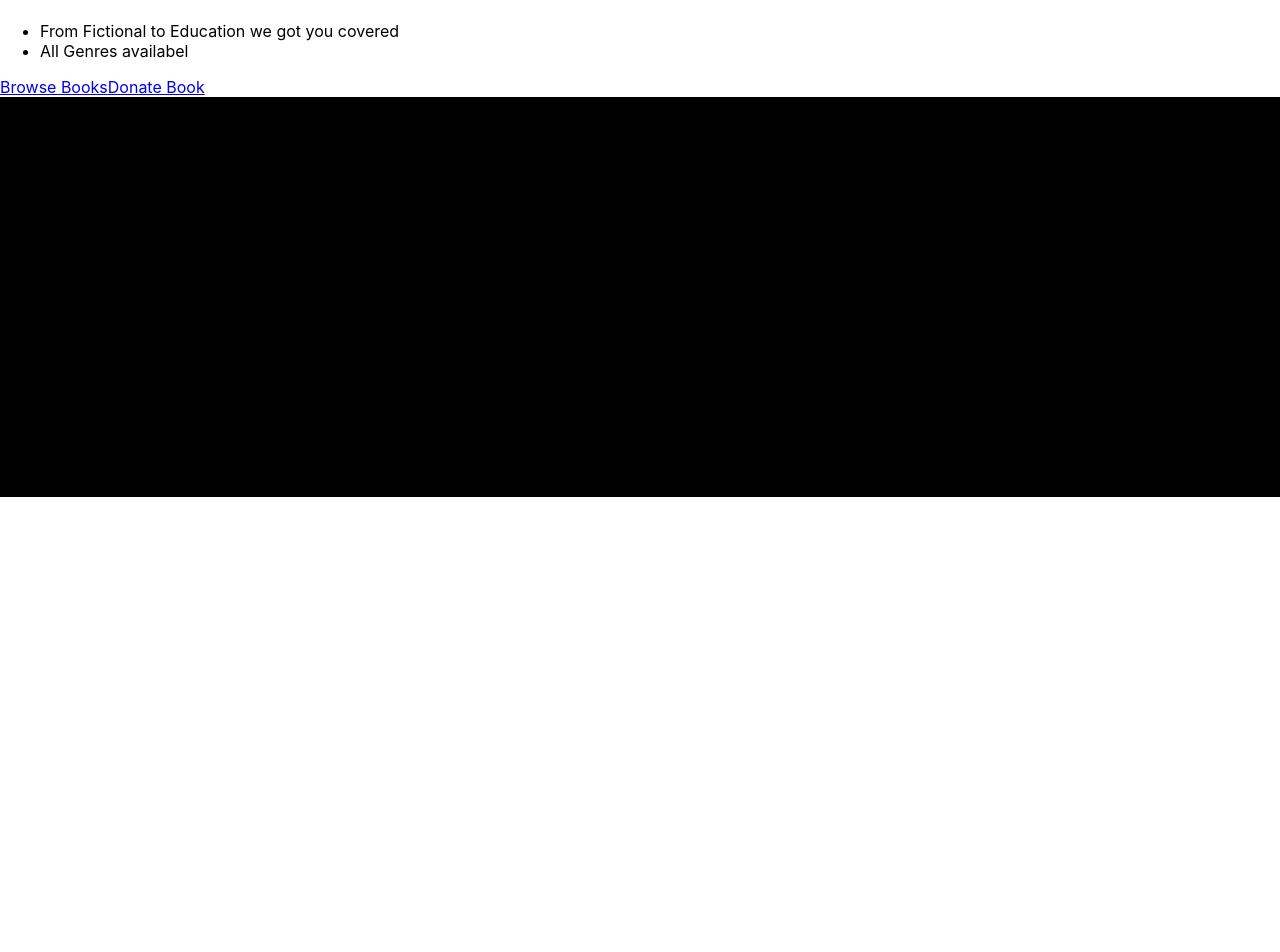
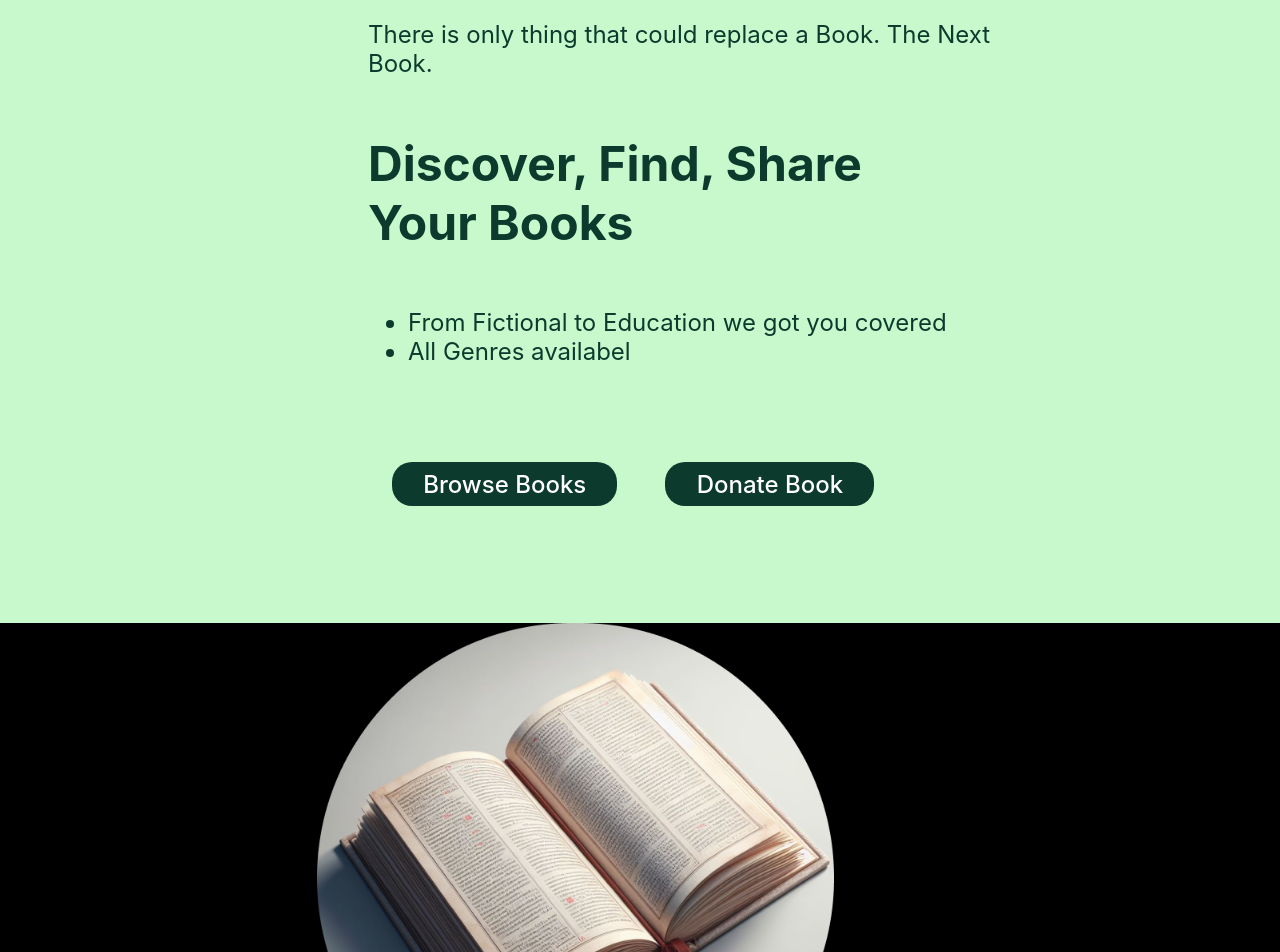
Before and after one commit to shivchopra37/Project, a React (Create React App) app in the folder PROJECT/bookverse/: page / in a window 1280 px wide. Shown: the part 200-1152 px from the top of the page. Before the commit the page ends 800 px from the top, so only its background shows below. Built offline with nearby package versions, Linux system fonts and the light colour scheme; a web font is replaced by a local one.

Commit message:
main page

```diff
--- /dev/null
+++ b/PROJECT/bookverse/src/Components/Main/main.css
@@ -0,0 +1,43 @@
+.main-container{
+    display: flex;
+    flex-direction: row;
+    align-items: center;
+    justify-content: center;
+    height: 90vh;
+    background-color: #C7F9CC;
+    flex-wrap: wrap;
+}
+.main-container .left{
+    display: flex;
+    flex-direction: column;
+    /* align-items: center; */
+    justify-content: center;
+    width: 50%;
+    height: 100%;
+    background-color: #C7F9CC;
+    font-size: 1.5em;
+    margin-left: 4em;
+    color:#0C3A2D;
+    flex-wrap: wrap;
+}
+.main-container .left .c4{
+    display: flex;
+    flex-direction: row;
+    align-items: center;
+    /* justify-content: center; */
+    margin-top: 2em;
+    flex-wrap: wrap;
+}
+.main-container .left .c4 a{
+    text-decoration: none;
+    color: #0C3A2D;
+    margin: 1em;
+    padding: 0.3em 1.3em;
+    border-radius: 20px;
+    background-color: #0C3A2D;
+    color: #fff;
+
+    /* font-size: 1.5em; */
+    font-weight: 500;
+
+}
--- a/PROJECT/bookverse/src/Components/Main/main.js
+++ b/PROJECT/bookverse/src/Components/Main/main.js
@@ -1,14 +1,15 @@
 import { Link } from "react-router-dom";
+import './main.css'
 const Main=()=>{
     return(
-        <div className="container">
+        <div className="main-container">
             <div className="left">
                 <div className="c1">
                     <p>There is only thing that could replace a Book. The Next Book.</p>
                 </div>
                 <div className="c2">
                     <h1>
-                        Discover, Find, Share Your Books
+                        Discover, Find, Share <br />Your Books
                     </h1>
                 </div>
                 <div className="c3">
@@ -23,7 +24,21 @@ const Main=()=>{
                     <Link to="">Donate Book</Link>
                 </div>
             </div>
-            <div className="right"></div>
+            <div className="right">
+            <img
+                src="/Images/book1.png"
+                alt=""
+                useMap="#image_map"
+                style={{
+                    width: '80%',
+                    height:'80%',
+                    backgroundSize: 'cover',
+                    backgroundRepeat: 'no-repeat',
+                    backgroundPosition: 'center',
+                    // height:"30px",
+                }}
+              />
+            </div>
 
         </div>
     )
```
